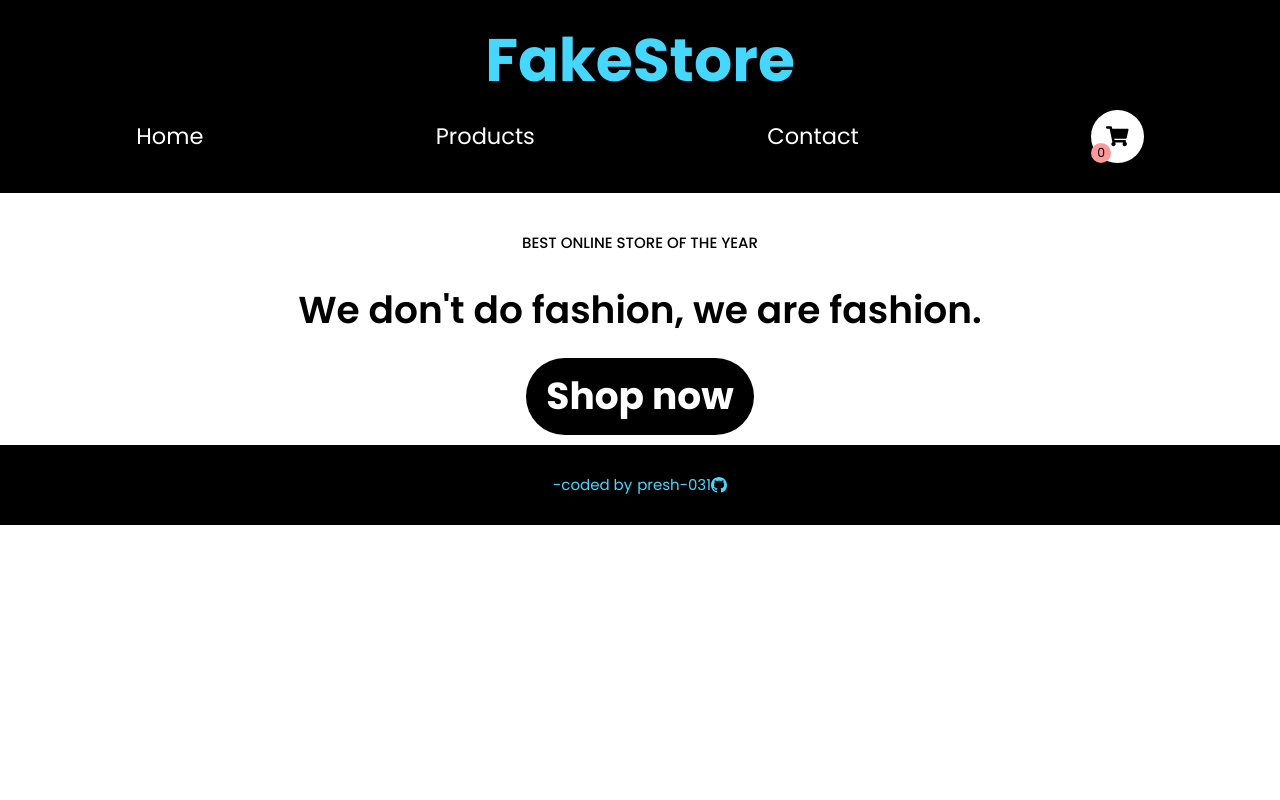
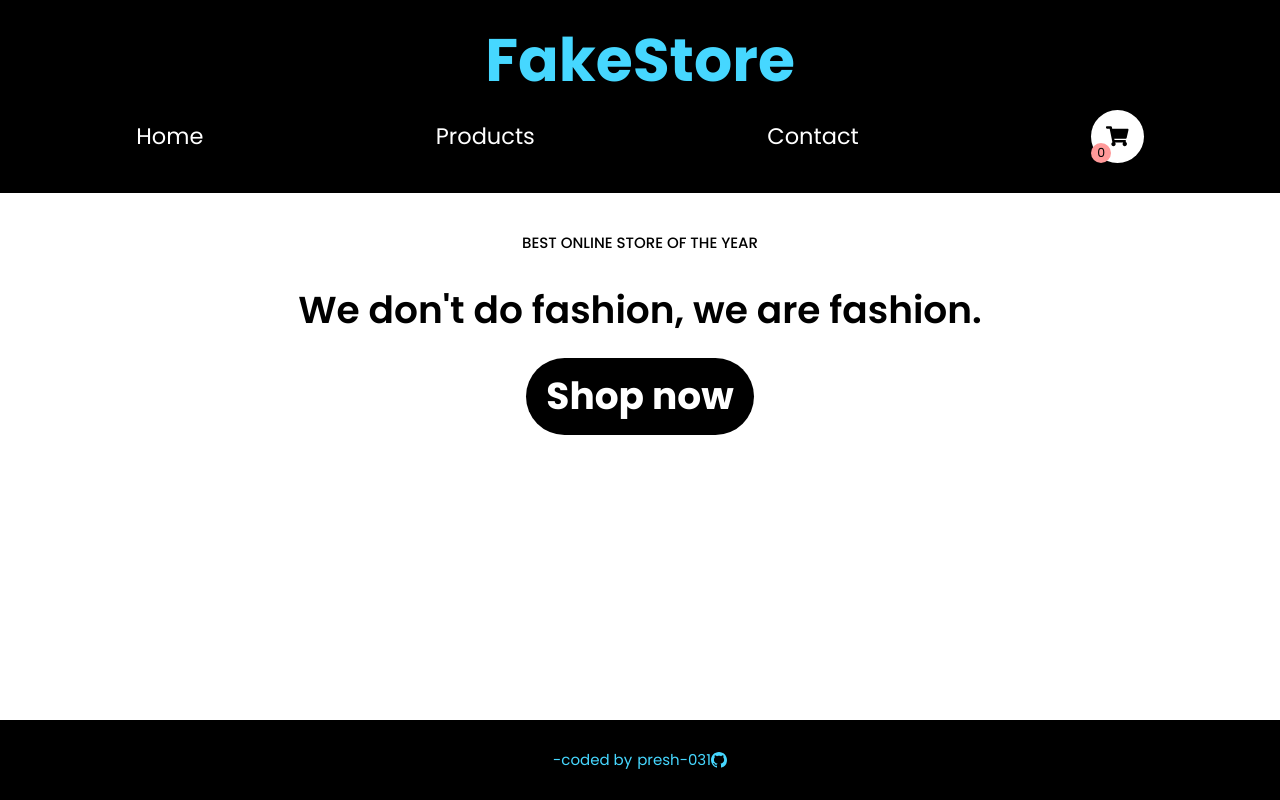
Before and after one commit to presh-031/Fakestore, a React (Create React App) app: page / in a window 1280 px wide. Built offline with nearby package versions, Linux system fonts and the light colour scheme.

Commit message:
now keeping footer at bottom of page

```diff
--- a/src/index.css
+++ b/src/index.css
@@ -16,3 +16,18 @@
 :root {
   font-size: 62.5%;
 }
+
+/* Footer at bottom of page */
+html {
+  position: relative;
+  min-height: 100%;
+}
+body {
+  margin-bottom: 100px;
+}
+footer {
+  position: absolute;
+  bottom: 0;
+  left: 0;
+  width: 100%;
+}
```
